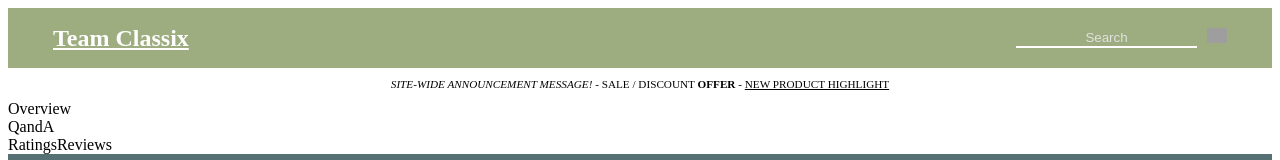
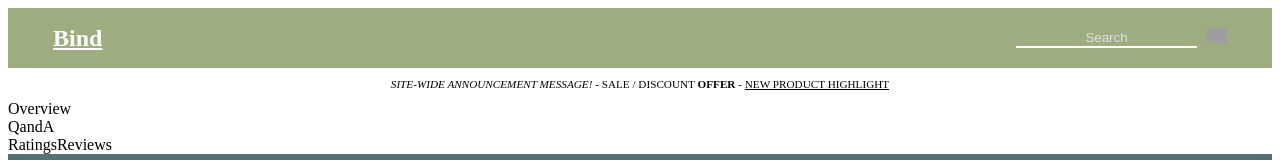
Before and after one commit to TeamClassix/BIND, a React app: page / in a window 1280 px wide. Shown: the top 160 px of the page. Built offline with nearby package versions, Linux system fonts and the light colour scheme; grey boxes are pictures that could not be loaded; the HTML template or start-up script is replaced by a standard one.

Commit message:
Linting Part 2

```diff
--- a/src/components/App.jsx
+++ b/src/components/App.jsx
@@ -16,8 +16,7 @@ const MainContainer = styled.div`
   flex: 1 1 100%;
 `;
 
-const App = () => {
-  return (
+const App = () => (
   <>
     <Header />
     <SiteMessage />
@@ -29,7 +28,6 @@ const App = () => {
     </MainContainer>
     <Footer />
   </>
-  )
-}
+);
 
 export default App;
--- a/src/components/Header/Header.jsx
+++ b/src/components/Header/Header.jsx
@@ -42,9 +42,9 @@ const SearchSubmit = styled.div`
   margin-left: 10px;
 `;
 
-const Header = props => (
+const Header = () => (
   <HeaderDiv>
-    <Logo className="logo">Team Classix</Logo>
+    <Logo className="logo">Bind</Logo>
     <SearchContainer className="search">
       <SearchInput className="search-input" placeholder="Search" />
       <SearchSubmit className="search-submit" />
--- a/src/components/SiteMessage/SiteMessage.jsx
+++ b/src/components/SiteMessage/SiteMessage.jsx
@@ -10,7 +10,11 @@ const MessageDiv = styled.div`
 
 const SiteMessage = () => (
   <MessageDiv>
-    <em>Site-wide announcement message!</em> - Sale / Discount <strong>offer</strong> - <u>New Product Highlight</u>
+    <em>Site-wide announcement message!</em>
+    {' - Sale / Discount '}
+    <strong>offer</strong>
+    {' - '}
+    <u>New Product Highlight</u>
   </MessageDiv>
 );
 
--- a/src/index.jsx
+++ b/src/index.jsx
@@ -1,5 +1,7 @@
+/* eslint-disable import/extensions */
 import React from 'react';
 import ReactDOM from 'react-dom';
-import App from '#components/App.jsx';
+// eslint-disable-next-line import/no-unresolved
+import App from '#components/App';
 
 ReactDOM.render(<App />, document.getElementById('app'));
```
Also changed, not shown: src/components/Footer/Footer.jsx (+6 -6 lines). Lines whose indentation alone changed are shown as unchanged.
